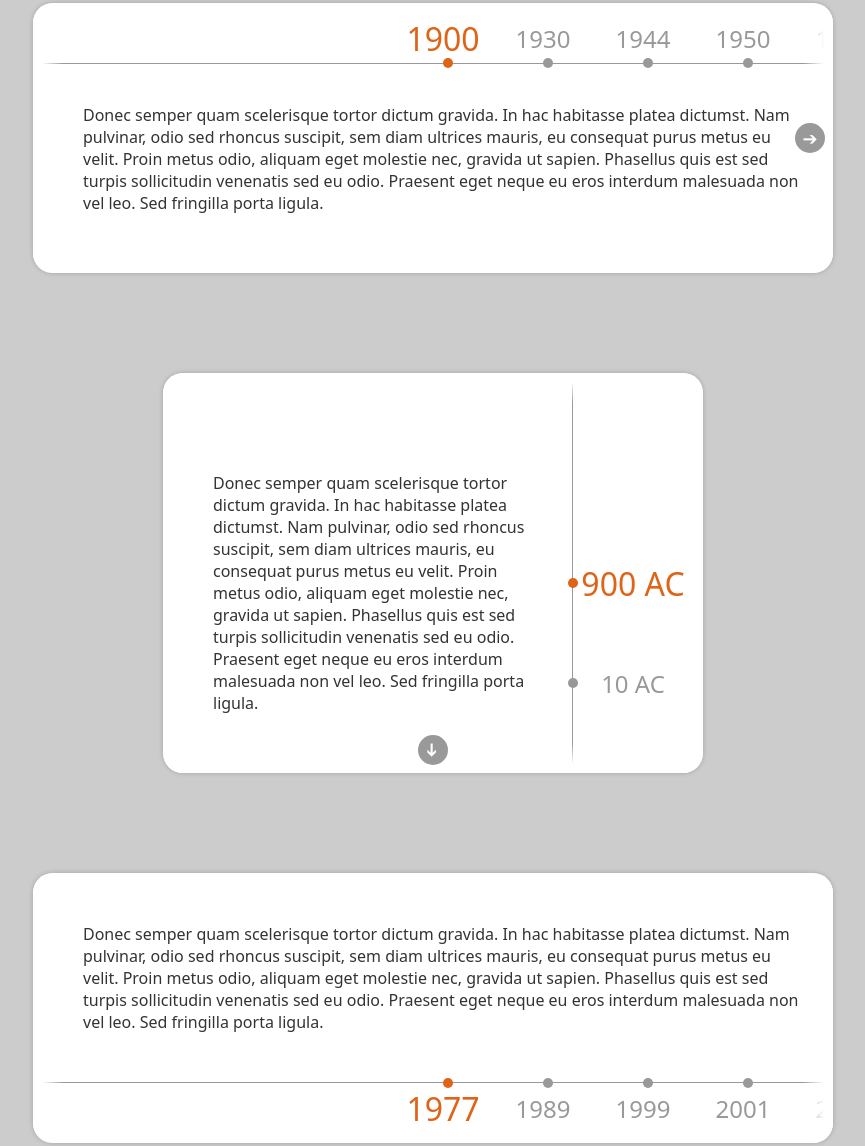
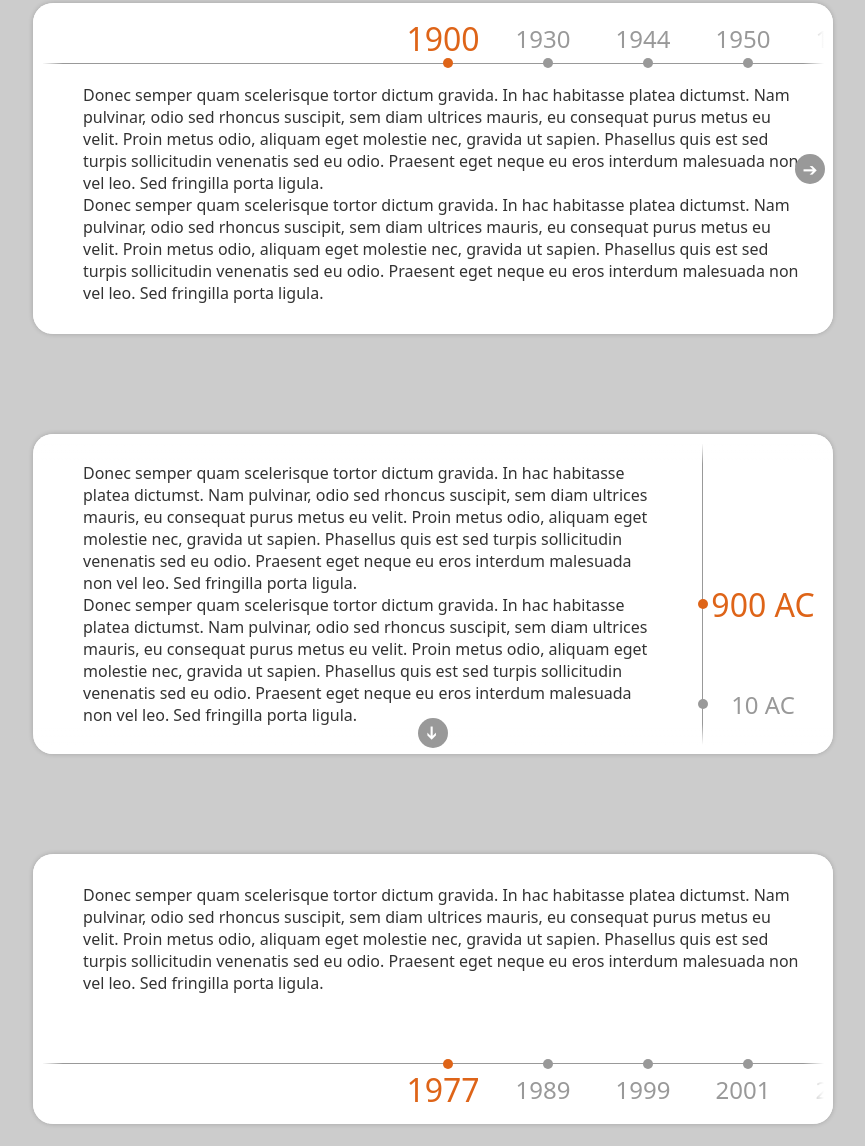
Before and after one commit to juanbrujo/jQuery-Timelinr, a plain HTML site: page functional.html in a window 1280 px wide. Shown: the part 97-1243 px from the top of the page, without its empty margins (207-1072 px from the left). Drawn offline with Linux system fonts and the light colour scheme.

Commit message:
style: better sizes

```diff
--- a/css/style-functional.css
+++ b/css/style-functional.css
@@ -115,11 +115,11 @@ body {
 
 .timelinr-issues {
   width: 800px;
-  height: 200px;
-  padding: 20px 0;
+  min-height: 200px;
   border-width: 1px 0 0;
   border-style: solid;
   border-color: var(--color-date-line);
+  overflow: auto;
 }
 
 .timelinr-dates-bottom .timelinr-issues {
@@ -167,8 +167,8 @@ body {
 
 /* Vertical */
 .timelinr-vertical {
-  width: 540px;
-  height: 400px;
+  width: 800px;
+  height: 320px;
 }
 
 .timelinr-vertical::after,
@@ -186,7 +186,7 @@ body {
 
 .timelinr-vertical .timelinr-dates {
   width: 120px;
-  height: 400px;
+  height: 300px;
   float: left;
 }
 
@@ -202,8 +202,7 @@ body {
 }
 
 .timelinr-vertical .timelinr-issues {
-  width: 400px;
-  height: 380px;
+  width: 660px;
   float: left;
   border-width: 0 0 0 1px;
 }
@@ -212,16 +211,15 @@ body {
   border-width: 0 1px 0 0;
 }
 
+.timelinr-vertical .timelinr-issues li {
+  width: 660px;
+  height: 300px;
+}
+
 .timelinr-dates-right .timelinr-dates li::before {
   left: calc((var(--dot-size) / 2) * -1);
   right: auto;
   bottom: auto;
-  /* background: url('../images/biggerdot.png') -3px center no-repeat; */
-}
-
-.timelinr-vertical .timelinr-issues li {
-  width: 400px;
-  height: 380px;
 }
 
 .timelinr-vertical .timelinr-next,
--- a/functional.html
+++ b/functional.html
@@ -53,6 +53,7 @@
       <li data-date="1900">
         <div class="inner-content">
           <p>Donec semper quam scelerisque tortor dictum gravida. In hac habitasse platea dictumst. Nam pulvinar, odio sed rhoncus suscipit, sem diam ultrices mauris, eu consequat purus metus eu velit. Proin metus odio, aliquam eget molestie nec, gravida ut sapien. Phasellus quis est sed turpis sollicitudin venenatis sed eu odio. Praesent eget neque eu eros interdum malesuada non vel leo. Sed fringilla porta ligula.</p>
+          <p>Donec semper quam scelerisque tortor dictum gravida. In hac habitasse platea dictumst. Nam pulvinar, odio sed rhoncus suscipit, sem diam ultrices mauris, eu consequat purus metus eu velit. Proin metus odio, aliquam eget molestie nec, gravida ut sapien. Phasellus quis est sed turpis sollicitudin venenatis sed eu odio. Praesent eget neque eu eros interdum malesuada non vel leo. Sed fringilla porta ligula.</p>
         </div>
       </li>
       <li data-date="1930">
@@ -87,6 +88,7 @@
   <ul class="timelinr-issues">
   <li data-date="900 AC">
         <div class="inner-content">
+          <p>Donec semper quam scelerisque tortor dictum gravida. In hac habitasse platea dictumst. Nam pulvinar, odio sed rhoncus suscipit, sem diam ultrices mauris, eu consequat purus metus eu velit. Proin metus odio, aliquam eget molestie nec, gravida ut sapien. Phasellus quis est sed turpis sollicitudin venenatis sed eu odio. Praesent eget neque eu eros interdum malesuada non vel leo. Sed fringilla porta ligula.</p>
           <p>Donec semper quam scelerisque tortor dictum gravida. In hac habitasse platea dictumst. Nam pulvinar, odio sed rhoncus suscipit, sem diam ultrices mauris, eu consequat purus metus eu velit. Proin metus odio, aliquam eget molestie nec, gravida ut sapien. Phasellus quis est sed turpis sollicitudin venenatis sed eu odio. Praesent eget neque eu eros interdum malesuada non vel leo. Sed fringilla porta ligula.</p>
         </div>
       </li>
```
